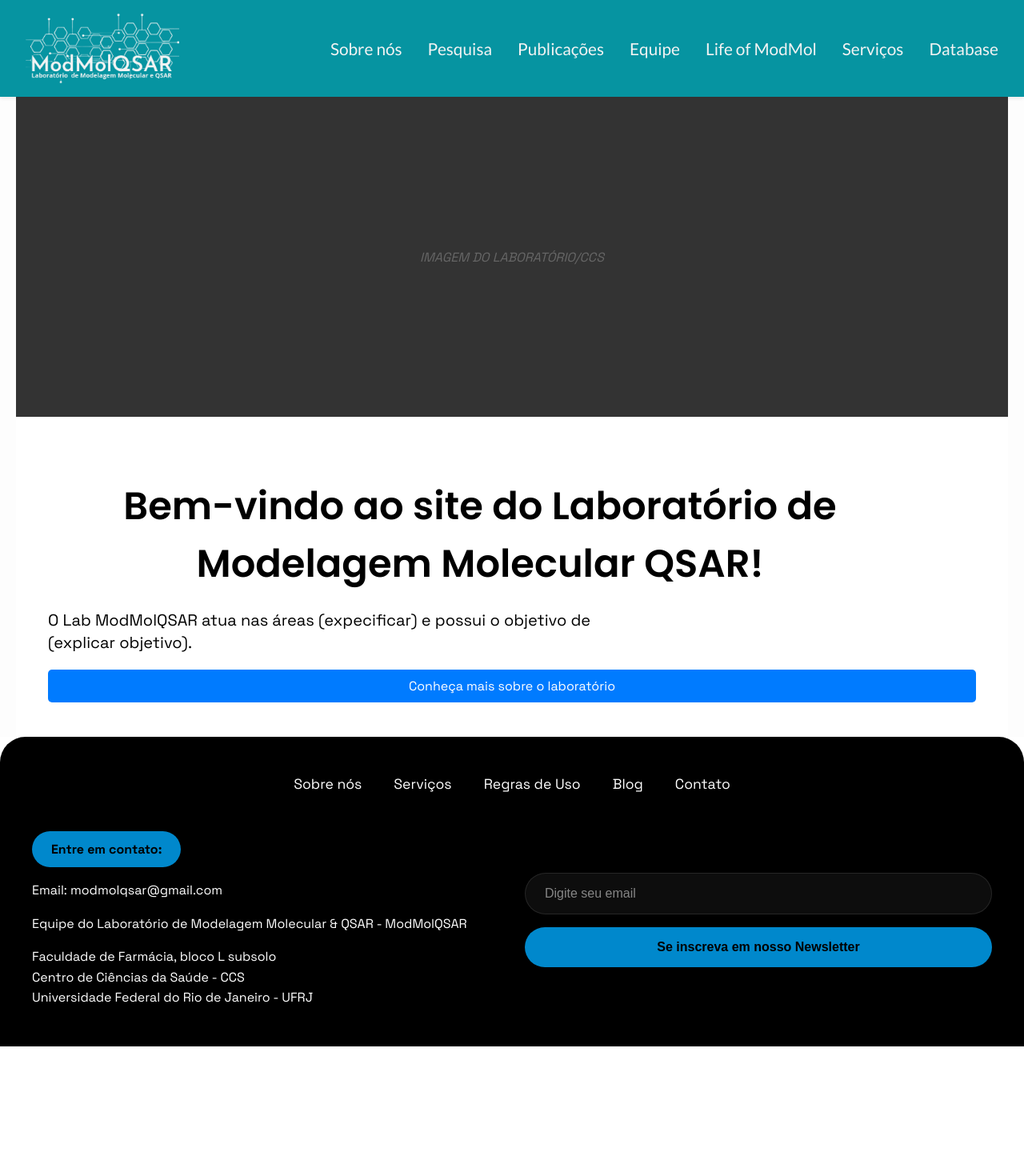
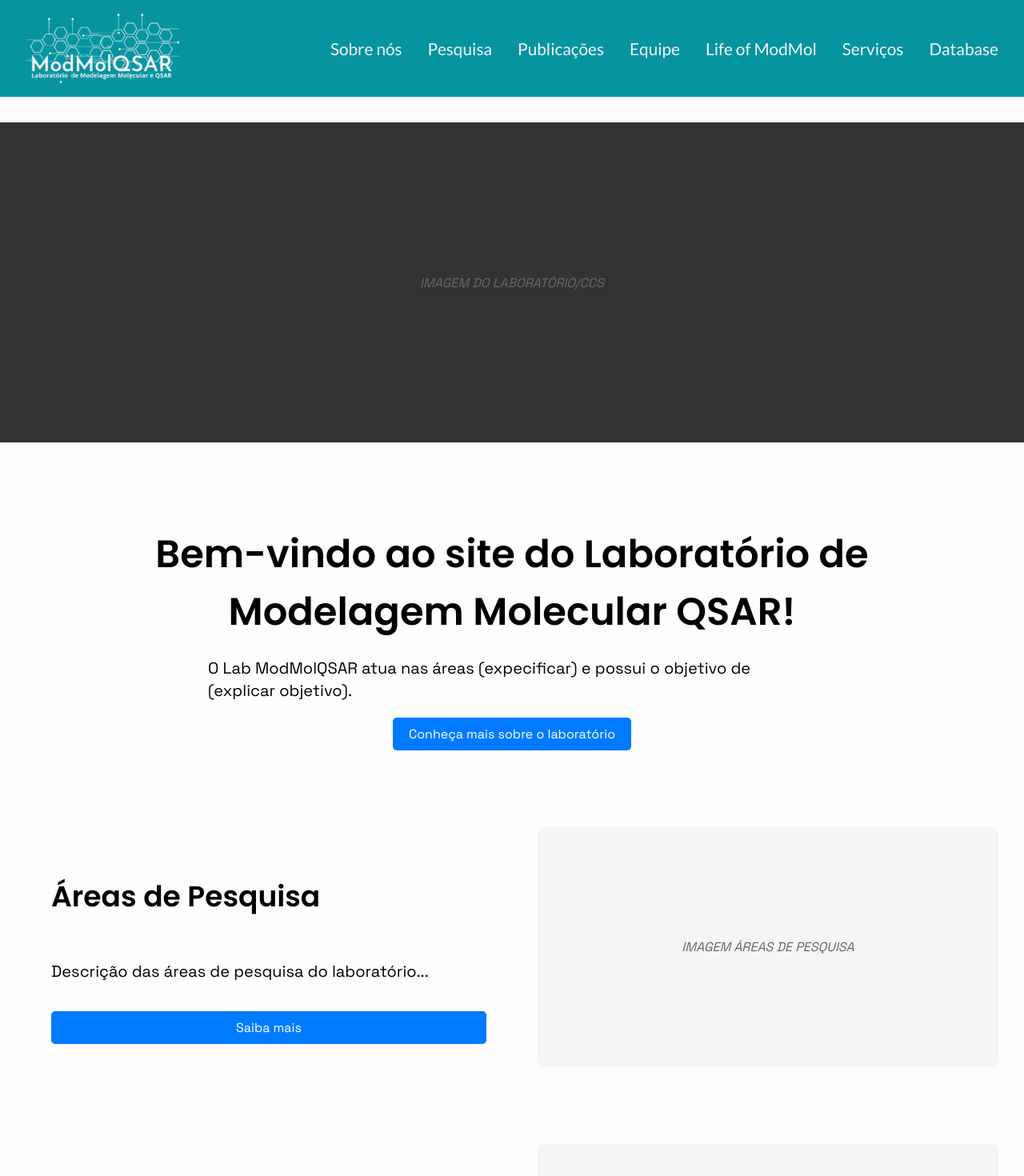
Before and after one commit to borges-1802/LabModMol, a React (Vite) app in the folder front/: page / in a window 1280 px wide. Shown: the top 1470 px of the page at 80% size. Before the commit the page ends 1308 px from the top, so only its background shows below. Built offline with nearby package versions, Linux system fonts and the light colour scheme.

Commit message:
:bookmark: correções de largura

```diff
--- a/front/src/pages/Home/index.tsx
+++ b/front/src/pages/Home/index.tsx
@@ -1,10 +1,9 @@
 import { motion } from 'framer-motion';
 import {
-  Image, Text, Introduction, Main, Container, Title, Upper, TextGroup, BlackButton, Pic, StyledLink, ImageGroup, SupportText, Southeast, Southwest, ImageCaption, ContainerTopo, Container2, Image2
+  Image, Text, Introduction, Container, Title, Upper, TextGroup, BlackButton, Pic, StyledLink, ImageGroup, SupportText, Southeast, Southwest, ImageCaption, ContainerTopo, Container2, Image2, Section, SectionContent, SectionImage, SectionTitle, SectionText
 } from './styles';
 import Header from '../../components/header';
 import Footer from '../../components/footer';
-
 import ButtonBlue from '../../components/buttonBlue';
 import { ButtonContainer } from '../Publication/styles';
 
@@ -13,11 +12,15 @@ export default function Home() {
     <>
       <Header />
       <Container as={motion.div} initial={{ opacity: 0 }} animate={{ opacity: 1 }} transition={{ duration: 1 }}>
-        <Main>
+        {/* Seção 1: Imagem do Laboratório */}
+        <Section>
           <ContainerTopo>
             <ImageCaption>IMAGEM DO LABORATÓRIO/CCS</ImageCaption>
           </ContainerTopo>
+        </Section>
 
+        {/* Seção 2: Boas-vindas */}
+        <Section>
           <Container2>
             <TextGroup>
               <Title
@@ -40,16 +43,48 @@ export default function Home() {
             </Text>
 
             <ButtonContainer>
-              <ButtonBlue>Conheça mais sobre o laboratório</ButtonBlue>
-
+              <ButtonBlue href="/sobre">Conheça mais sobre o laboratório</ButtonBlue>
             </ButtonContainer>
           </Container2>
+        </Section>
 
-            <Introduction>
+        {/* Seção 3: Áreas de Pesquisa */}
+        <Section>
+          <SectionContent>
+            <SectionText>
+              <SectionTitle>Áreas de Pesquisa</SectionTitle>
+              <Text>
+                Descrição das áreas de pesquisa do laboratório...
+              </Text>
+              <ButtonContainer>
+                <ButtonBlue href="/areas-pesquisa">Saiba mais</ButtonBlue>
+              </ButtonContainer>
+            </SectionText>
+            <SectionImage>
+              {/* Imagem a ser definida */}
+              <ImageCaption>IMAGEM ÁREAS DE PESQUISA</ImageCaption>
+            </SectionImage>
+          </SectionContent>
+        </Section>
 
-
-            </Introduction>
-        </Main>
+        {/* Seção 4: Imagem à esquerda, texto à direita */}
+        <Section>
+          <SectionContent reverse>
+            <SectionImage>
+              {/* Imagem a ser definida */}
+              <ImageCaption>IMAGEM SECUNDÁRIA</ImageCaption>
+            </SectionImage>
+            <SectionText>
+              <SectionTitle>Título da Seção</SectionTitle>
+              <Text>
+                Descrição da seção...
+              </Text>
+              <ButtonContainer>
+                <ButtonBlue href="/secao">Saiba mais</ButtonBlue>
+              </ButtonContainer>
+            </SectionText>
+          </SectionContent>
+        </Section>
       </Container>
       <Footer />
     </>
--- a/front/src/pages/Home/styles.tsx
+++ b/front/src/pages/Home/styles.tsx
@@ -8,15 +8,17 @@ export const StyledLink = styled(Link)`
 
 export const Container = styled.div`
   width: 100%;
-  min-height: 100vh; /* Ensure the container takes at least the full viewport height */
-  margin: 0 auto;
+  min-height: 100vh;
+  margin: 0;
   padding: 0;
   display: flex;
+  flex-direction: column;
   align-items: center;
-  flex-direction: column;
   background-color: rgba(238, 238, 238, 0.11);
   position: relative;
-  z-index: 1; /* Ensure content is above the footer */
+  z-index: 1;
+  box-sizing: border-box;
+  overflow-x: hidden;
 `;
 
 export const Content = styled.div`
@@ -48,21 +50,9 @@ export const Title = styled.h1`
 
 export const Section = styled.section`
   margin-top: 2rem;
-`;
-
-export const Main = styled.main`
-  display: flex;
-  flex-direction: column;
-  align-items: center;
-  justify-content: space-between; /* Align children with space between */
-  margin: 0rem 0 0 0;
+  width: 100%;
+  box-sizing: border-box;
   padding: 0;
-  flex-grow: 1; /* Allow Main to grow and fill the available space */
-  min-height: calc(100vh - 4rem); /* Ensure Main takes at least the full viewport height minus margins */
-
-  @media (max-width: 768px) {
-    margin: 1rem;
-  }
 `;
 
 export const Upper = styled.div`
@@ -99,7 +89,8 @@ export const TextGroup = styled.div`
   display: flex;
   flex-direction: column;
   gap: 10px;
-
+  width: 100%;
+  max-width: 1080px;
 
   @media (max-width: 768px) {
     align-items: center;
@@ -113,6 +104,7 @@ export const Text = styled.p`
   font-style: normal;
   font-weight: 400;
   line-height: 28px;
+  width: 100%;
   max-width: 760px;
 
   @media (max-width: 768px) {
@@ -244,24 +236,27 @@ export const ImageCaption = styled.p`
 `;
 
 export const ContainerTopo = styled.div`
-background-color: #333;
-padding: 0 2.5rem;
-height: 25rem;
-display: flex;
-width: 100%;
-justify-content: center;
-align-items: center;
+  background-color: #333;
+  width: 100%;
+  height: 25rem;
+  display: flex;
+  justify-content: center;
+  align-items: center;
+  padding: 0 2rem;
+  box-sizing: border-box;
+
+  @media (max-width: 768px) {
+    padding: 0 1rem;
+  }
 `;
 
 export const Container2 = styled.div`
-  background-color: #FFFFFF;
-  height: 25rem;
-  display: flex;
   width: 100%;
-  padding: 0 2.5rem; /* Adicione padding para não colar nas bordas */
   display: flex;
   flex-direction: column;
-  justify-content: center;
+  align-items: center;
+  padding: 2rem;
+  box-sizing: border-box;
 `;
 
 export const ButtonContainer = styled.div`
@@ -275,3 +270,65 @@ export const ButtonContainer = styled.div`
 export const TextButton = styled.div`
 
 `;
+
+export const SectionContent = styled.div<{ reverse?: boolean }>`
+  display: flex;
+  flex-direction: ${props => props.reverse ? 'row-reverse' : 'row'};
+  align-items: center;
+  justify-content: space-between;
+  gap: 2rem;
+  width: 100%;
+  max-width: 100%;
+  padding: 2rem;
+  margin: 0;
+  box-sizing: border-box;
+
+  @media (max-width: 768px) {
+    flex-direction: column;
+    padding: 1rem;
+  }
+`;
+
+export const SectionText = styled.div`
+  flex: 1;
+  display: flex;
+  flex-direction: column;
+  gap: 1rem;
+  padding: 0 2rem;
+  width: 100%;
+  max-width: 50%;
+  box-sizing: border-box;
+`;
+
+export const SectionImage = styled.div`
+  flex: 1;
+  display: flex;
+  justify-content: center;
+  align-items: center;
+  min-height: 300px;
+  background-color: #f5f5f5;
+  border-radius: 8px;
+  width: 100%;
+  max-width: 50%;
+  box-sizing: border-box;
+  overflow: hidden;
+
+  img {
+    width: 100%;
+    height: 100%;
+    object-fit: cover;
+  }
+`;
+
+export const SectionTitle = styled.h2`
+  color: #000;
+  font-family: 'Poppins';
+  font-size: 36px;
+  font-weight: 600;
+  margin-bottom: 1rem;
+
+  @media (max-width: 768px) {
+    font-size: 28px;
+    text-align: center;
+  }
+`;
```
Lines whose indentation alone changed are shown as unchanged.
